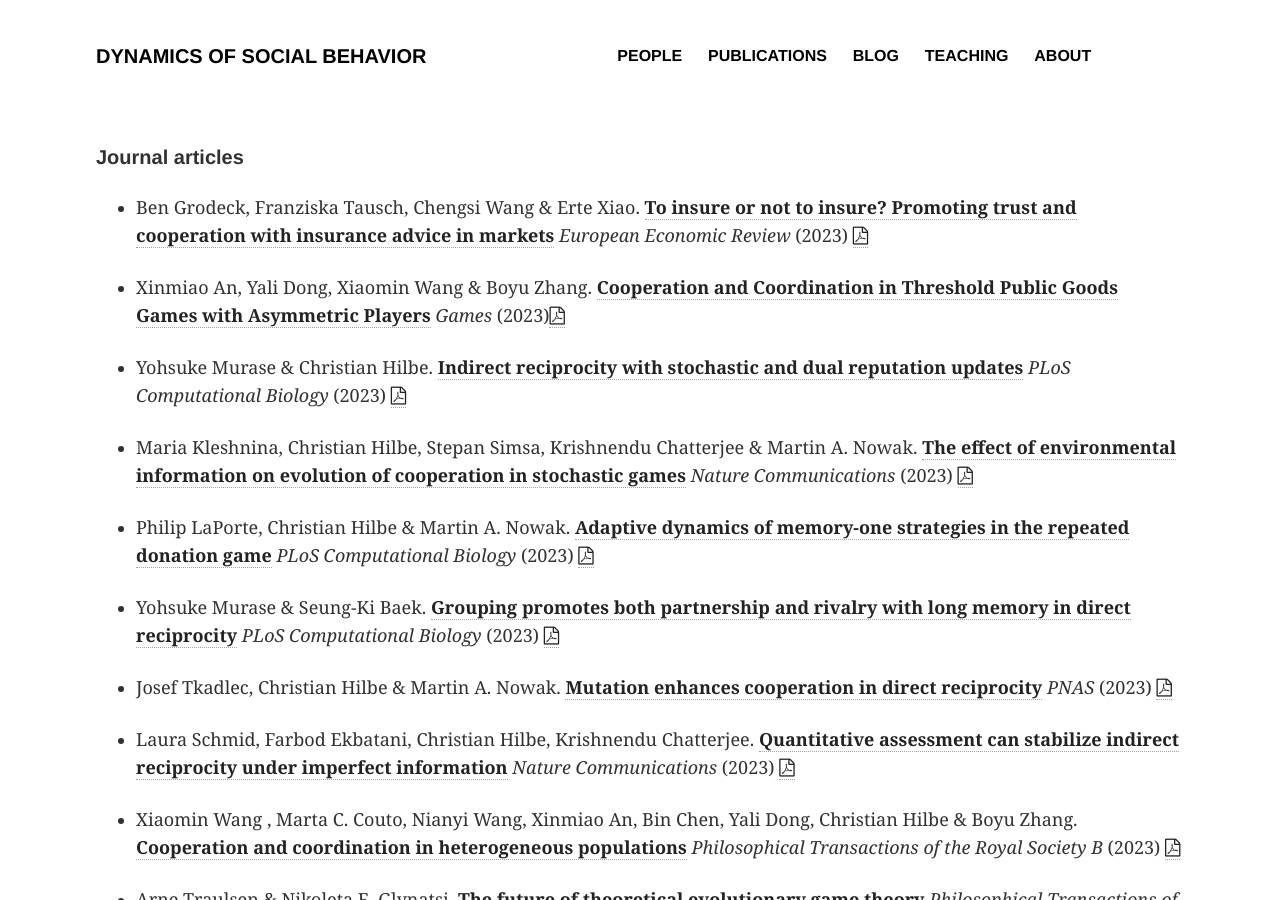
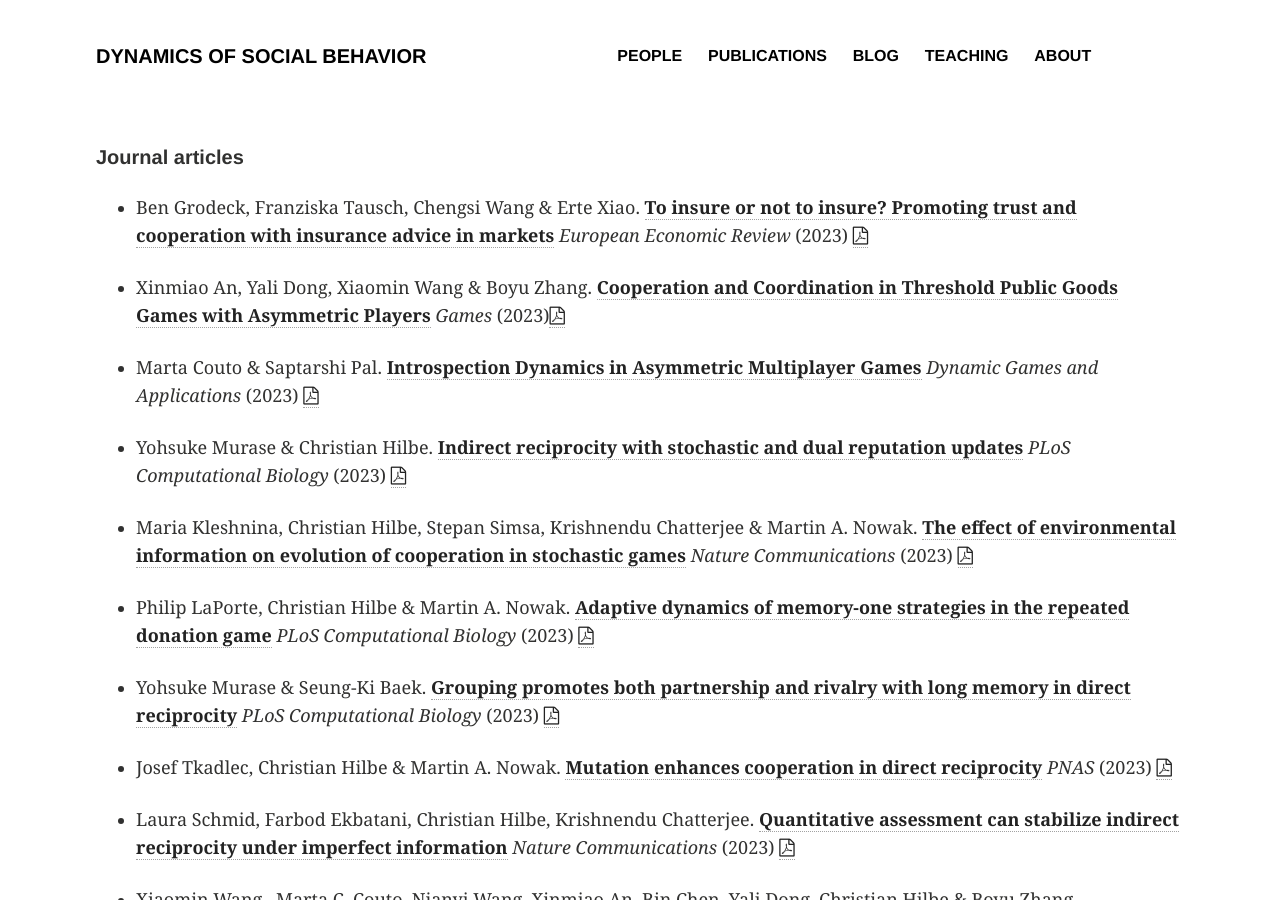
Before and after one commit to DYNOSOBs/social-behaviour, a Jekyll site: the page built from publications/index.md, in a window 1280 px wide and 900 px high. Built offline with Jekyll 4.4.1, drawn with Linux system fonts in a browser that asks for light colours.

Commit message:
add paper

```diff
--- a/publications/index.md
+++ b/publications/index.md
@@ -16,6 +16,10 @@ _European Economic Review_ (2023) <a href="papers/Grodeck_EER_2023.pdf"><i class
 - Xinmiao An, Yali Dong, Xiaomin Wang & Boyu Zhang.
 [**Cooperation and Coordination in Threshold Public Goods Games with Asymmetric Players**](https://journals.plos.org/ploscompbiol/article?id=10.1371/journal.pcbi.1011271)
 _Games_ (2023)<a href="papers/An_Games_2024.pdf"><i class="fa fa-file-pdf-o"></i>
+
+- Marta Couto & Saptarshi Pal.
+[**Introspection Dynamics in Asymmetric Multiplayer Games**](https://link.springer.com/article/10.1007/s13235-023-00525-8)
+_Dynamic Games and Applications_ (2023) <a href="papers/Couto_Pal_DGAA_2023.pdf"><i class="fa fa-file-pdf-o"></i>
 
 - Yohsuke Murase & Christian Hilbe.
 [**Indirect reciprocity with stochastic and dual reputation updates**](https://journals.plos.org/ploscompbiol/article?id=10.1371/journal.pcbi.1011271)
```
